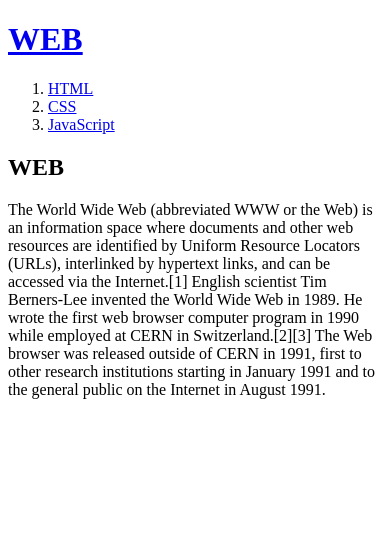
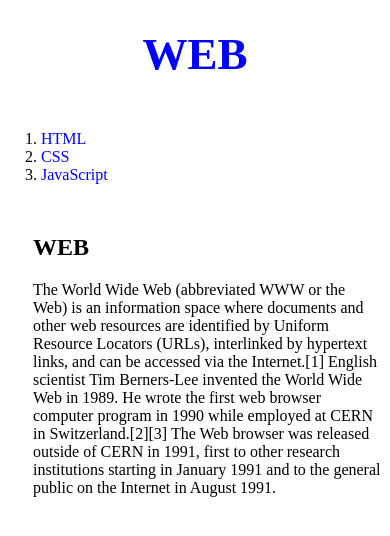
Before and after one commit to DaMacho/WEBn, a plain HTML site: page index.html in a window 390 px wide. Drawn offline with Linux system fonts and the light colour scheme.

Commit message:
style.css file added made style.css by extracting style tag from 2.html, and added in directory. Applied style.css to 1.html, 2.html, 3.html, index.html.

```diff
--- a/index.html
+++ b/index.html
@@ -5,18 +5,19 @@
     <meta charset="UTF-8">
     <meta name="viewport" content="width=device-width, initial-scale=1.0">
     <meta http-equiv="X-UA-Compatible" content="ie=edge">
+    <link rel="stylesheet" href="style.css">
     <title>WEBn</title>
 </head>
 
 <body>
     <h1><a href="index.html">WEB</a></h1>
-    <div>
+    <div id="grid">
         <ol>
             <li><a href="1.html">HTML</a></li>
             <li><a href="2.html">CSS</a></li>
             <li><a href="3.html">JavaScript</a></li>
         </ol>
-        <div>
+        <div id="article">
             <h2>WEB</h2>
             <p>
                 The World Wide Web (abbreviated WWW or the Web) is an information space where documents and other web resources are identified by Uniform Resource Locators (URLs), interlinked by hypertext links, and can be accessed via the Internet.[1] English scientist Tim Berners-Lee invented the World Wide Web in 1989. He wrote the first web browser computer program in 1990 while employed at CERN in Switzerland.[2][3] The Web browser was released outside of CERN in 1991, first to other research institutions starting in January 1991 and to the general public on the Internet in August 1991.
--- /dev/null
+++ b/style.css
@@ -0,0 +1,40 @@
+a {
+    /*inline element, use only limited space*/
+    color: blue;
+    text-decoration: none;
+}
+h1 {
+    /*block level element, use entile page*/
+    font-size: 45px;
+    text-align: center;
+    border-bottom: 1px solid gray;
+    margin: 0;
+    padding: 20px;
+}
+ol {
+    border-right: 1px solid gray;
+    width: 100px;
+    margin: 0;
+    padding: 30px;
+}
+#grid {
+    display: grid;
+    grid-template-columns: 150px 1fr;
+}
+#grid ol{
+    padding-left: 33px
+}
+#article {
+    padding-left: 25px;
+}
+@media(max-width: 600px){
+    #grid{
+        display: block;
+    }
+    ol {
+        border-right: none;
+    }
+    h1 {
+        border-bottom: none;
+    }
+}
```
Also changed, not shown: 1.html (+3 -2 lines), 2.html (+1 -42 lines), 3.html (+3 -2 lines).
